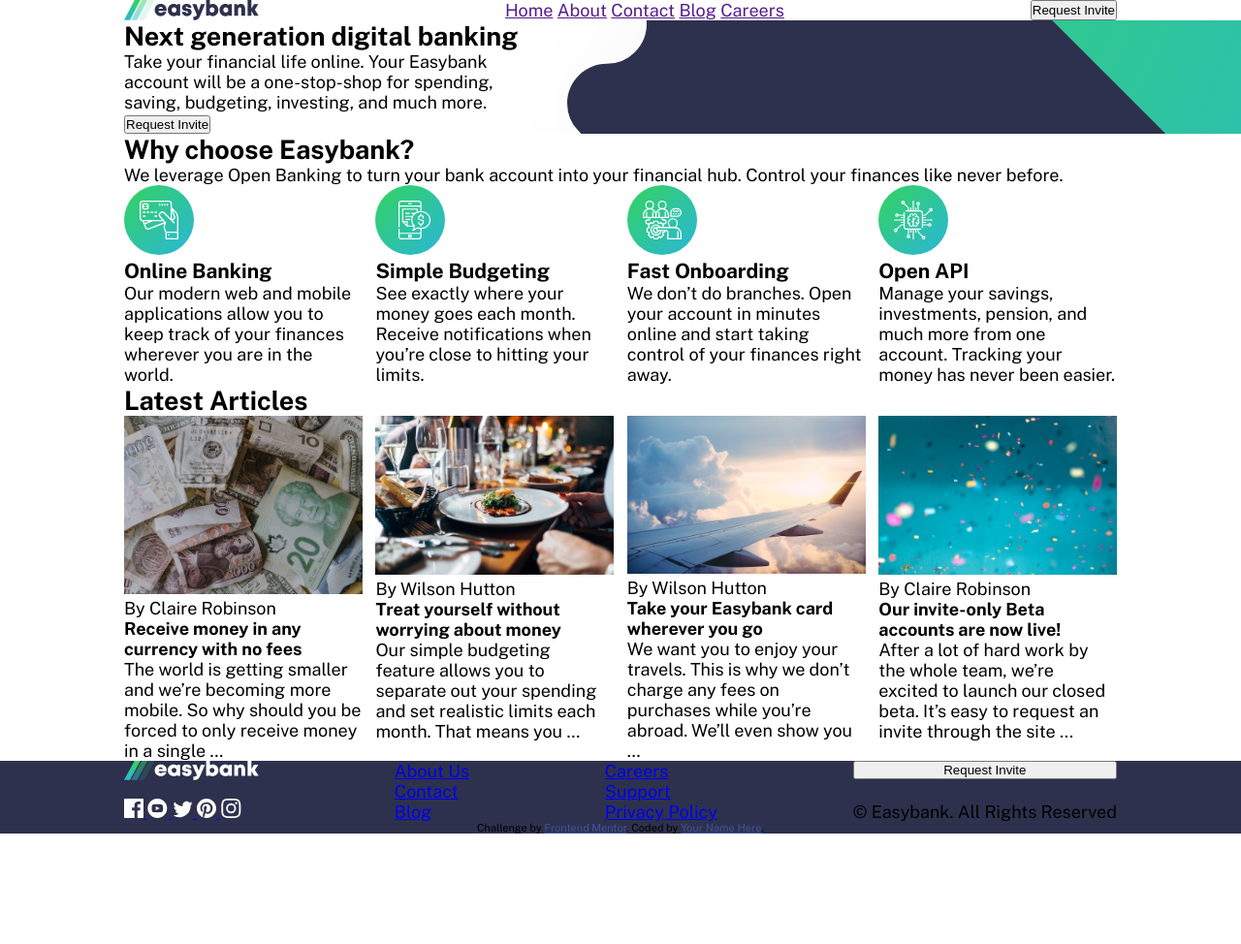
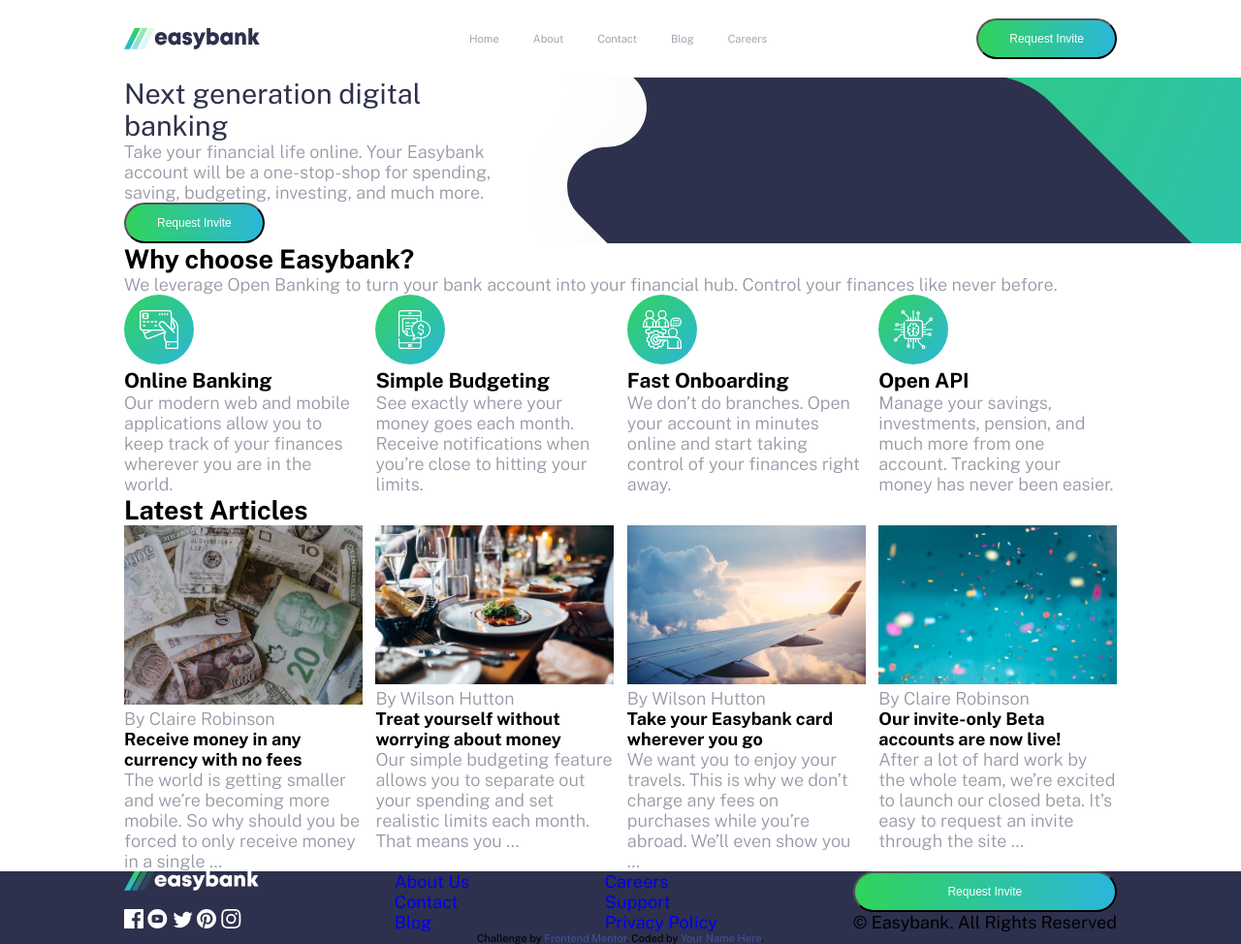
Before and after one commit to leokotman/easybank-landing-page, a plain HTML site: page index.html in a window 1280 px wide. Shown: the whole page at 97% size. Before the commit the page ends 860 px from the top, so only its background shows below. Drawn offline with nearby package versions, Linux system fonts and the light colour scheme; a script that the page names is missing.

Commit message:
header & text styling

```diff
--- a/index.html
+++ b/index.html
@@ -32,13 +32,13 @@
   <body>
     <header class="header">
       <div class="header__container container">
-        <img src="images/logo.svg" alt="easybank logo" />
+        <img src="images/logo.svg" alt="easybank logo" width="140px" class="logo"/>
         <nav class="menu">
-          <a href="" class="menu__item">Home</a>
-          <a href="" class="menu__item">About</a>
-          <a href="" class="menu__item">Contact</a>
-          <a href="" class="menu__item">Blog</a>
-          <a href="" class="menu__item">Careers</a>
+          <a href="" class="menu__item text">Home</a>
+          <a href="" class="menu__item text">About</a>
+          <a href="" class="menu__item text">Contact</a>
+          <a href="" class="menu__item text">Blog</a>
+          <a href="" class="menu__item text">Careers</a>
         </nav>
         <input type="button" value="Request Invite" class="btn_invite" />
       </div>
@@ -49,7 +49,7 @@
         <div class="container">
           <div class="main__block">
             <h1 class="h1">Next generation digital banking</h1>
-            <p class="main__text">
+            <p class="main__text text">
               Take your financial life online. Your Easybank account will be a
               one-stop-shop for spending, saving, budgeting, investing, and much
               more.
@@ -61,7 +61,7 @@
       <section class="main__pros">
         <div class="container">
           <h2 class="h2">Why choose Easybank?</h2>
-          <p class="main__text">
+          <p class="main__text text">
             We leverage Open Banking to turn your bank account into your
             financial hub. Control your finances like never before.
           </p>
@@ -70,7 +70,7 @@
             <article class="main__item item">
               <img src="./images/icon-online.svg" alt="online" />
               <h3 class="main__h3">Online Banking</h3>
-              <p class="item__text">
+              <p class="item__text text">
                 Our modern web and mobile applications allow you to keep track
                 of your finances wherever you are in the world.
               </p>
@@ -78,7 +78,7 @@
             <article class="main__item item">
               <img src="./images/icon-budgeting.svg" alt="budgeting" />
               <h3 class="main__h3">Simple Budgeting</h3>
-              <p class="item__text">
+              <p class="item__text text">
                 See exactly where your money goes each month. Receive
                 notifications when you’re close to hitting your limits.
               </p>
@@ -86,7 +86,7 @@
             <article class="main__item item">
               <img src="./images/icon-onboarding.svg" alt="onboarding" />
               <h3 class="main__h3">Fast Onboarding</h3>
-              <p class="item__text">
+              <p class="item__text text">
                 We don’t do branches. Open your account in minutes online and
                 start taking control of your finances right away.
               </p>
@@ -94,7 +94,7 @@
             <article class="main__item item">
               <img src="./images/icon-api.svg" alt="api" />
               <h3 class="main__h3">Open API</h3>
-              <p class="item__text">
+              <p class="item__text text">
                 Manage your savings, investments, pension, and much more from
                 one account. Tracking your money has never been easier.
               </p>
@@ -114,14 +114,14 @@
                   alt="currency"
                   width="100%"
                 />
-                <figcaption class="article__author">
+                <figcaption class="article__author text">
                   By Claire Robinson
                 </figcaption>
               </figure>
               <h4 class="article__h4">
                 Receive money in any currency with no fees
               </h4>
-              <p class="article__text">
+              <p class="article__text text">
                 The world is getting smaller and we’re becoming more mobile. So
                 why should you be forced to only receive money in a single …
               </p>
@@ -133,14 +133,14 @@
                   alt="restaurant"
                   width="100%"
                 />
-                <figcaption class="article__author">
+                <figcaption class="article__author text">
                   By Wilson Hutton
                 </figcaption>
               </figure>
               <h4 class="article__h4">
                 Treat yourself without worrying about money
               </h4>
-              <p class="article__text">
+              <p class="article__text text">
                 Our simple budgeting feature allows you to separate out your
                 spending and set realistic limits each month. That means you …
               </p>
@@ -148,14 +148,14 @@
             <article class="main__item item article">
               <figure>
                 <img src="./images/image-plane.jpg" alt="plane" width="100%" />
-                <figcaption class="article__author">
+                <figcaption class="article__author text">
                   By Wilson Hutton
                 </figcaption>
               </figure>
               <h4 class="article__h4">
                 Take your Easybank card wherever you go
               </h4>
-              <p class="article__text">
+              <p class="article__text text">
                 We want you to enjoy your travels. This is why we don’t charge
                 any fees on purchases while you’re abroad. We’ll even show you …
               </p>
@@ -167,14 +167,14 @@
                   alt="confetti"
                   width="100%"
                 />
-                <figcaption class="article__author">
+                <figcaption class="article__author text">
                   By Claire Robinson
                 </figcaption>
               </figure>
               <h4 class="article__h4">
                 Our invite-only Beta accounts are now live!
               </h4>
-              <p class="article__text">
+              <p class="article__text text">
                 After a lot of hard work by the whole team, we’re excited to
                 launch our closed beta. It’s easy to request an invite through
                 the site ...
--- a/styles.scss
+++ b/styles.scss
@@ -10,11 +10,46 @@
       max-width: 80vw;
       margin: 0 auto;
     }
+    a {
+      text-decoration: none;
+    }
+    .btn_invite {
+      background: linear-gradient(0.25turn, hsl(136, 65%, 51%), hsl(192, 70%, 51%));
+      padding: .75rem 2rem;
+      font-size: .75rem;
+      border-radius: 30px;
+      color: #fff;
+    }
+    .text {
+      color:hsl(233, 8%, 62%);
+      font-weight: 300;
+    }
+    .logo {
+      height: 1.4rem;
+    }
+    .h1 {
+      font-size: 1.8rem;
+      color: hsl(233, 26%, 24%);
+      font-weight: 400;
+    }
 
     .header {
       &__container {
         display: flex;
         justify-content: space-between;
+        align-items: center;
+        padding: 1.2rem 0;
+      }
+      .menu {
+        display: flex;
+        align-items: center;
+        justify-content: space-between;
+        min-width: 30%;
+        gap: 0 2rem;
+
+        &__item {
+          font-size: .7rem;
+        }
       }
     }
     .main {
```
Also changed, not shown: styles.css, 1 other file.
